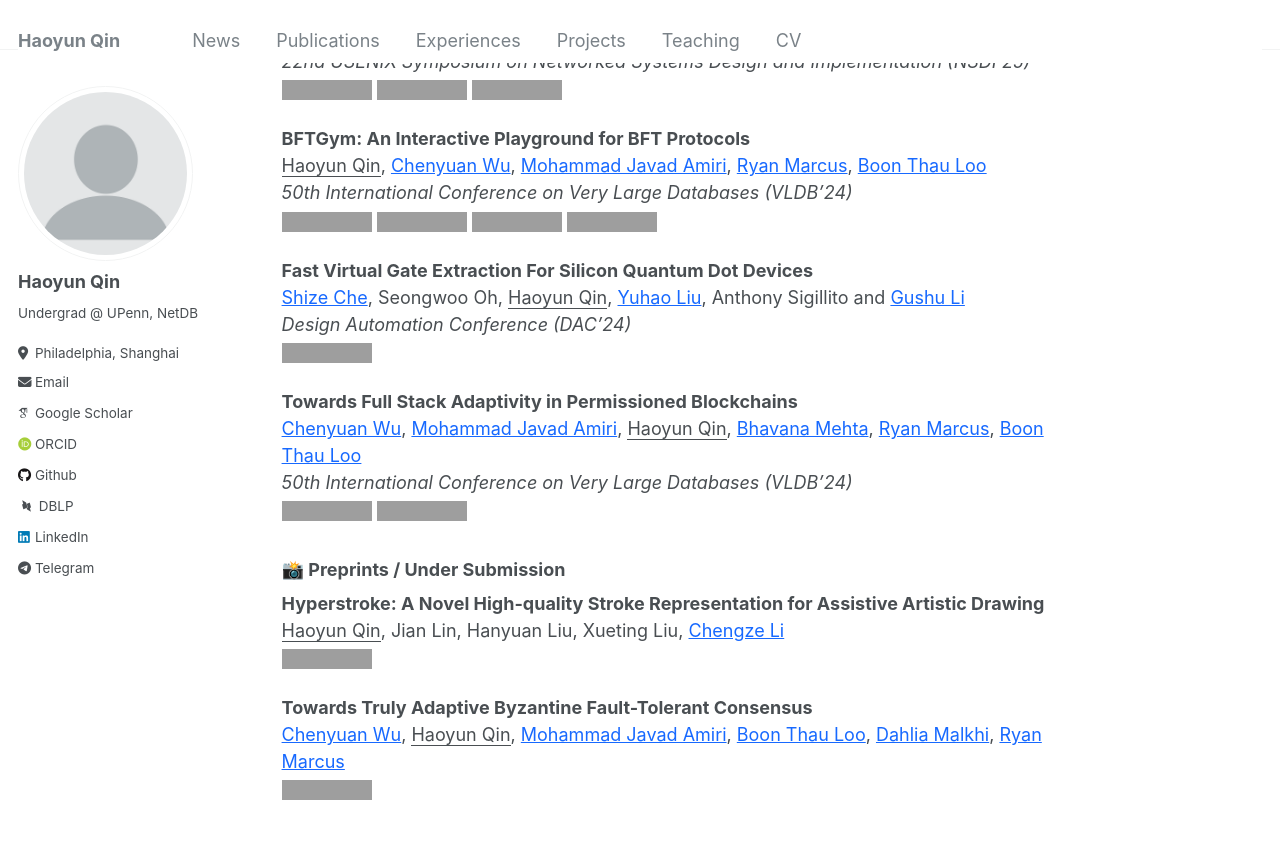
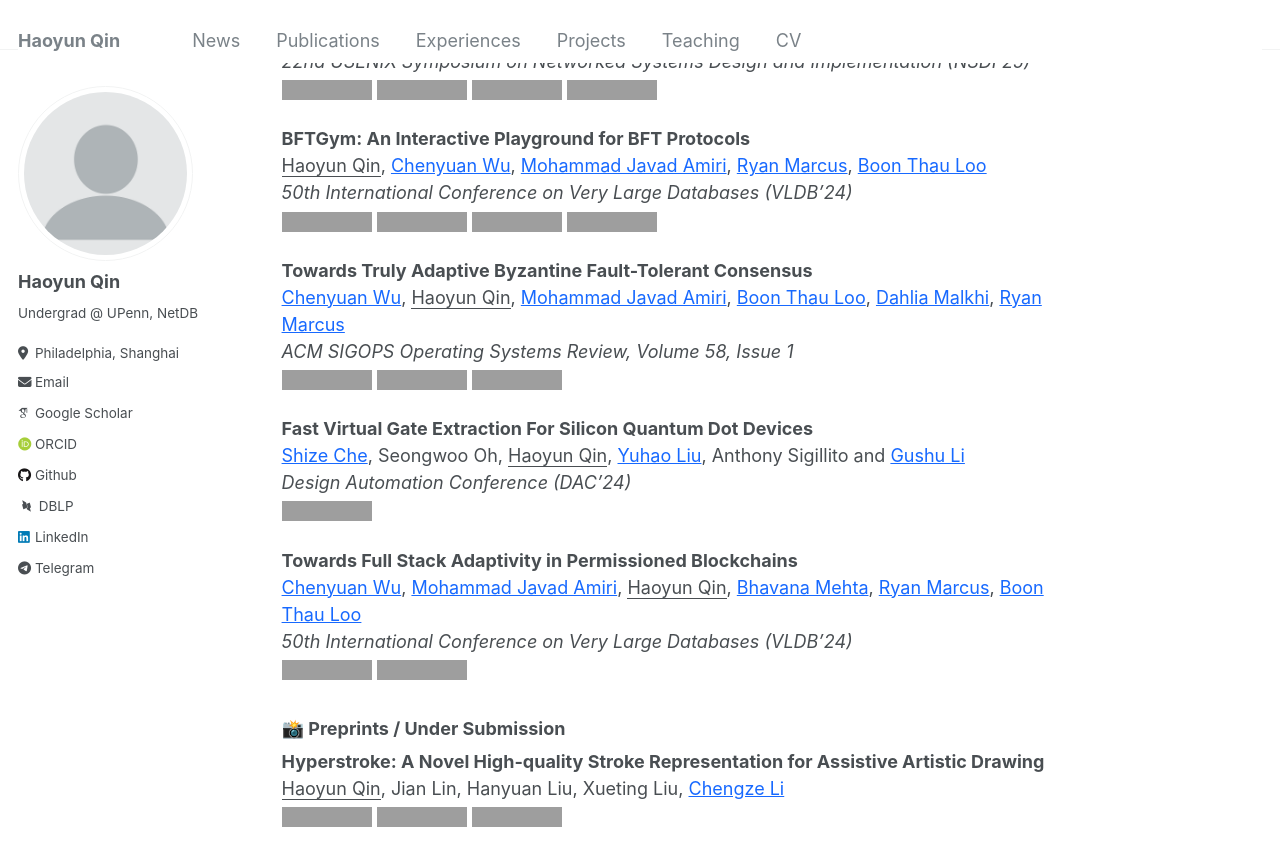
Before and after one commit to JeffersonQin/academic, a Jekyll site: the page built from _pages/includes/pub.md, in a window 1280 px wide and 900 px high, scrolled down 312 px. Shown: the top 866 px of the window. Built offline with Jekyll 4.4.1, drawn with Linux system fonts in a browser that asks for light colours; some web fonts are replaced; our own code applies the rules of GitHub Pages for plain Markdown files; grey boxes are pictures that could not be loaded.

Commit message:
feat: update publication list

```diff
--- a/_pages/includes/pub.md
+++ b/_pages/includes/pub.md
@@ -5,31 +5,41 @@
 **BFTBrain: Adaptive BFT Consensus with Reinforcement Learning**<br>
 [Chenyuan Wu](https://chenyuanwu.com/), <ins>Haoyun Qin</ins>, [Mohammad Javad Amiri](https://www3.cs.stonybrook.edu/~amiri/), [Boon Thau Loo](https://boonloo.cis.upenn.edu/), [Dahlia Malkhi](https://malkhi.com/), [Ryan Marcus](https://rmarcus.info/blog/)<br>
 *22nd USENIX Symposium on Networked Systems Design and Implementation (NSDI'25)*<br>
-[![](https://img.shields.io/badge/NSDI-2025-blue?style=flat-square)](https://www.usenix.org/conference/nsdi25) [![](https://img.shields.io/badge/arxiv-2408.06432-b31b1b?logo=arxiv&logoColor=red)](https://arxiv.org/abs/2408.06432) [![](https://img.shields.io/badge/Code-black?style=flat-square&logo=github&logoColor=ffffff)](https://github.com/JeffersonQin/BFTBrain)
+[![](https://img.shields.io/badge/NSDI-2025-blue?style=)](https://www.usenix.org/conference/nsdi25)
+[![](https://img.shields.io/badge/arxiv-2408.06432-b31b1b?logo=arxiv&logoColor=red)](https://arxiv.org/abs/2408.06432)
+[![](https://img.shields.io/badge/Paper-b30b00?style=&logo=adobeacrobatreader&logoColor=ffffff)](/files/papers/bftbrain.pdf)
+[![](https://img.shields.io/badge/Code-black?style=&logo=github&logoColor=ffffff)](https://github.com/JeffersonQin/BFTBrain)
 
 **BFTGym: An Interactive Playground for BFT Protocols**<br>
 <ins>Haoyun Qin</ins>, [Chenyuan Wu](https://chenyuanwu.com/), [Mohammad Javad Amiri](https://www3.cs.stonybrook.edu/~amiri/), [Ryan Marcus](https://rmarcus.info/blog/), [Boon Thau Loo](https://boonloo.cis.upenn.edu/)<br>
 *50th International Conference on Very Large Databases (VLDB'24)*<br>
-[![](https://img.shields.io/badge/VLDB-2024-blue?style=flat-square)](https://vldb.org/2024/) [![](https://img.shields.io/badge/Paper-blue?style=flat-square&logo=adobeacrobatreader&logoColor=ffffff)](/files/papers/bftgym.pdf)
-[![](https://img.shields.io/badge/Code-black?style=flat-square&logo=github&logoColor=ffffff)](https://github.com/JeffersonQin/BFTGym)
-[![](https://img.shields.io/badge/Demo%20Video-ff0000?style=flat-square&logo=youtube&logoColor=ffffff)](https://youtu.be/o5LaGXNiyCo)
+[![](https://img.shields.io/badge/VLDB-2024-blue?style=)](https://vldb.org/2024/)
+[![](https://img.shields.io/badge/Paper-b30b00?style=&logo=adobeacrobatreader&logoColor=ffffff)](/files/papers/bftgym.pdf)
+[![](https://img.shields.io/badge/Code-black?style=&logo=github&logoColor=ffffff)](https://github.com/JeffersonQin/BFTGym)
+[![](https://img.shields.io/badge/Demo%20Video-ff0000?style=&logo=youtube&logoColor=ffffff)](https://youtu.be/o5LaGXNiyCo)
+
+**Towards Truly Adaptive Byzantine Fault-Tolerant Consensus**<br>
+[Chenyuan Wu](https://chenyuanwu.com/), <ins>Haoyun Qin</ins>, [Mohammad Javad Amiri](https://www3.cs.stonybrook.edu/~amiri/), [Boon Thau Loo](https://boonloo.cis.upenn.edu/), [Dahlia Malkhi](https://malkhi.com/), [Ryan Marcus](https://rmarcus.info/blog/)<br>
+*ACM SIGOPS Operating Systems Review, Volume 58, Issue 1*<br>
+[![](https://img.shields.io/badge/OSR-2024-blue?style=)](https://www.sigops.org/publications/)
+[![](https://img.shields.io/badge/Paper-b30b00?style=&logo=adobeacrobatreader&logoColor=ffffff)](/files/papers/bftbrain-osr.pdf)
+[![](https://img.shields.io/badge/Code-black?style=&logo=github&logoColor=ffffff)](https://github.com/JeffersonQin/BFTBrain)
 
 **Fast Virtual Gate Extraction For Silicon Quantum Dot Devices**<br>
 [Shize Che](https://shizeche.github.io/), Seongwoo Oh, <ins>Haoyun Qin</ins>, [Yuhao Liu](https://acasta-yhliu.github.io/), Anthony Sigillito and [Gushu Li](https://sites.google.com/view/gushuli)<br>
 *Design Automation Conference (DAC'24)*<br>
-[![](https://img.shields.io/badge/DAC-2024-blue?style=flat-square)](https://www.dac.com/)
+[![](https://img.shields.io/badge/DAC-2024-blue?style=)](https://www.dac.com/)
 
 **Towards Full Stack Adaptivity in Permissioned Blockchains**<br>
 [Chenyuan Wu](https://chenyuanwu.com/), [Mohammad Javad Amiri](https://www3.cs.stonybrook.edu/~amiri/), <ins>Haoyun Qin</ins>, [Bhavana Mehta](https://www.linkedin.com/in/bmehta5/), [Ryan Marcus](https://rmarcus.info/blog/), [Boon Thau Loo](https://boonloo.cis.upenn.edu/)<br>
 *50th International Conference on Very Large Databases (VLDB'24)*<br>
-[![](https://img.shields.io/badge/VLDB-2024-blue?style=flat-square)](https://vldb.org/2024/) [![](https://img.shields.io/badge/Paper-blue?style=flat-square&logo=adobeacrobatreader&logoColor=ffffff)](/files/papers/fab.pdf)
+[![](https://img.shields.io/badge/VLDB-2024-blue?style=)](https://vldb.org/2024/)
+[![](https://img.shields.io/badge/Paper-b30b00?style=&logo=adobeacrobatreader&logoColor=ffffff)](/files/papers/fab.pdf)
 
 ### 📸 Preprints / Under Submission
 
 **Hyperstroke: A Novel High-quality Stroke Representation for Assistive Artistic Drawing**<br>
 <ins>Haoyun Qin</ins>, Jian Lin, Hanyuan Liu, Xueting Liu, [Chengze Li](https://moeka.me)<br>
-[![](https://img.shields.io/badge/SIGGRAPH%20Asia-2024-blue?style=flat-square)](https://asia.siggraph.org/2024/)
-
-**Towards Truly Adaptive Byzantine Fault-Tolerant Consensus**<br>
-[Chenyuan Wu](https://chenyuanwu.com/), <ins>Haoyun Qin</ins>, [Mohammad Javad Amiri](https://www3.cs.stonybrook.edu/~amiri/), [Boon Thau Loo](https://boonloo.cis.upenn.edu/), [Dahlia Malkhi](https://malkhi.com/), [Ryan Marcus](https://rmarcus.info/blog/)<br>
-[![](https://img.shields.io/badge/OSR-2024-blue?style=flat-square)](https://www.sigops.org/publications/)
+[![](https://img.shields.io/badge/SIGGRAPH%20Asia-2024-blue?style=)](https://asia.siggraph.org/2024/)
+[![](https://img.shields.io/badge/arxiv-2408.09348-b31b1b?logo=arxiv&logoColor=red)](https://arxiv.org/abs/2408.09348)
+[![](https://img.shields.io/badge/Paper-b30b00?style=&logo=adobeacrobatreader&logoColor=ffffff)](/files/papers/hyperstroke-arxiv.pdf)
```
Also changed, not shown: 3 other files.
